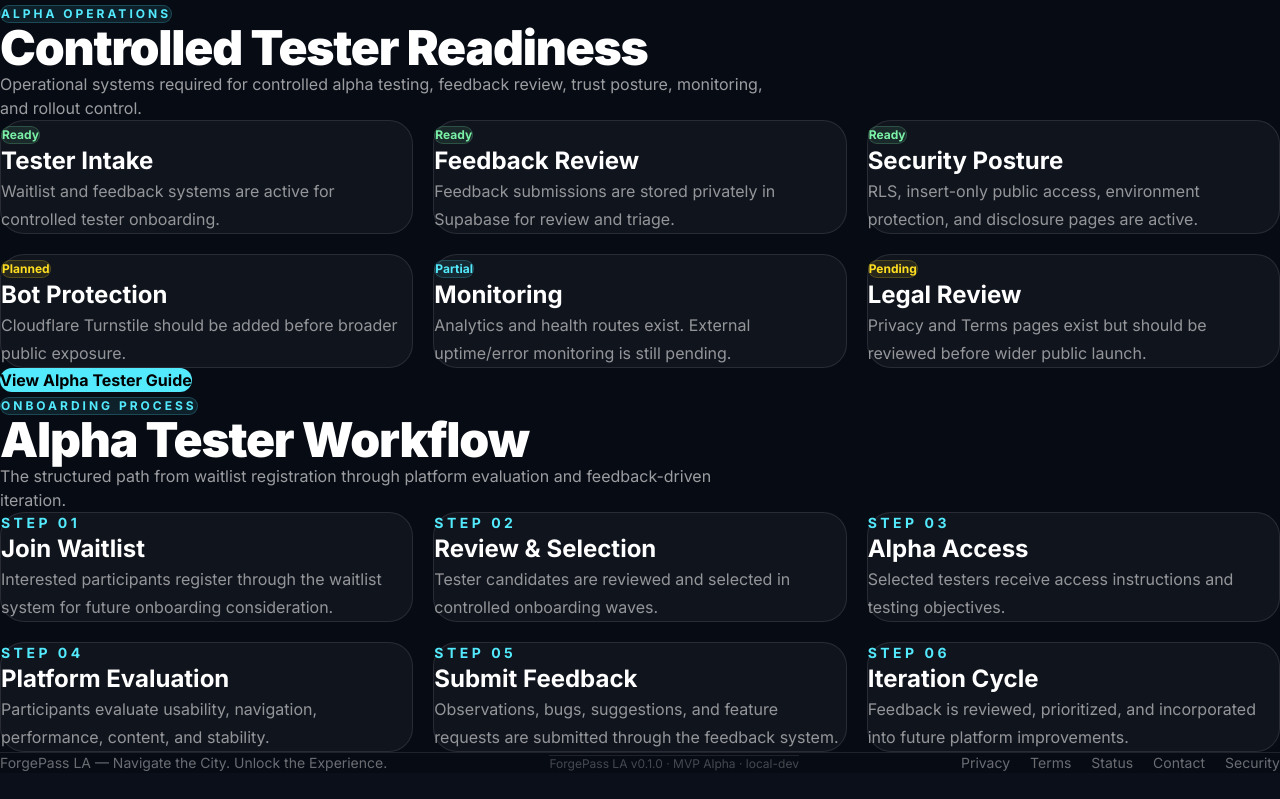
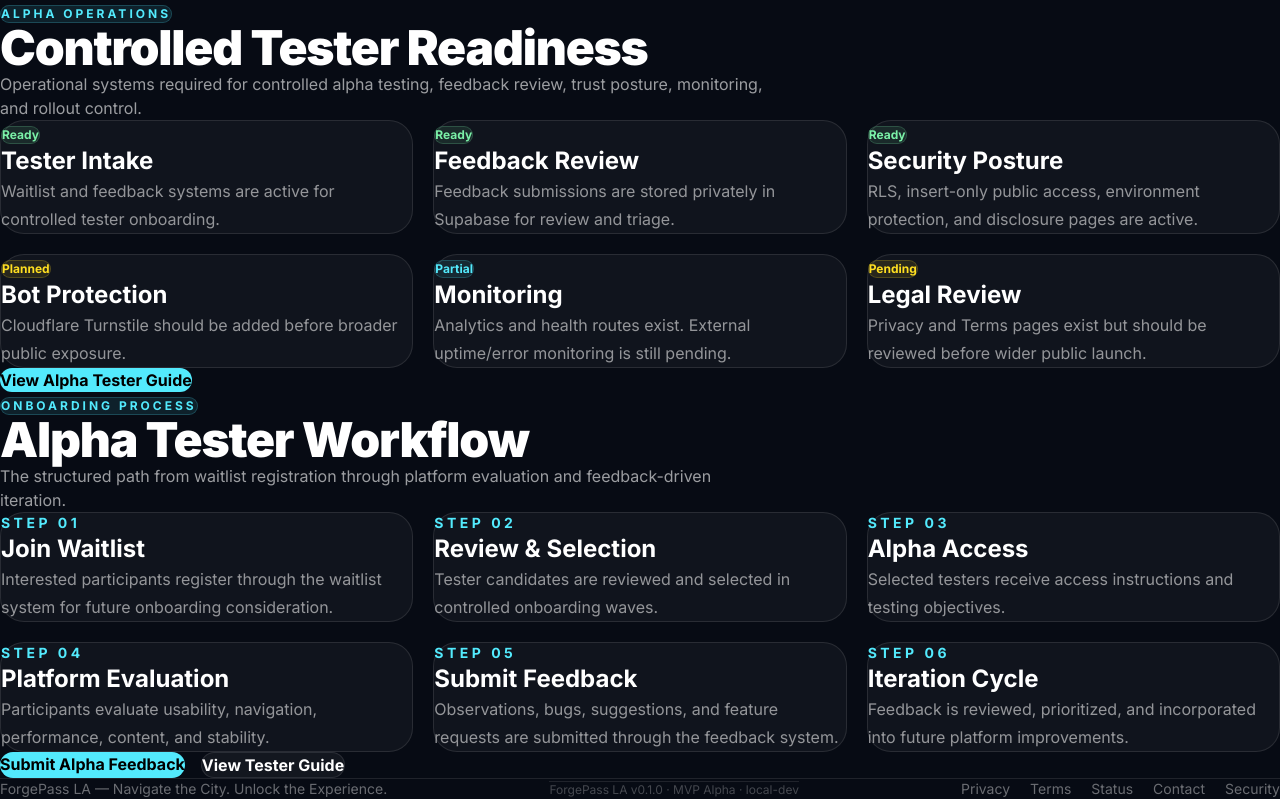
Before and after one commit to Oatskillua/forgepass-la, a React (Vite) app: page /status in a window 1280 px wide. Shown: the part 3043-3842 px from the top of the page. Before the commit the page ends 3816 px from the top, so only its background shows below. Built offline with nearby package versions, Linux system fonts and the light colour scheme.

Commit message:
Link alpha feedback from workflow

```diff
--- a/src/components/status/AlphaWorkflowSection.jsx
+++ b/src/components/status/AlphaWorkflowSection.jsx
@@ -1,7 +1,7 @@
 import HomeSectionHeader from '../home/HomeSectionHeader'
 import HomeGrid from '../home/HomeGrid'
 import HomeCard from '../home/HomeCard'
-
+import { Link } from 'react-router-dom'
 import { alphaWorkflow } from '../../data/alphaWorkflow'
 
 export default function AlphaWorkflowSection() {
@@ -31,6 +31,22 @@ export default function AlphaWorkflowSection() {
           </HomeCard>
         ))}
       </HomeGrid>
+
+     <div className="mt-10 flex flex-wrap gap-4">
+  <Link
+    to="/feedback"
+    className="inline-flex rounded-2xl bg-cyan-300 px-6 py-4 font-bold text-black transition hover:scale-105"
+  >
+    Submit Alpha Feedback
+  </Link>
+
+  <Link
+    to="/alpha-guide"
+    className="inline-flex rounded-2xl border border-white/10 bg-white/5 px-6 py-4 font-bold text-white transition hover:border-cyan-300/30 hover:text-cyan-300"
+  >
+    View Tester Guide
+  </Link>
+</div>
     </section>
   )
 }
```
